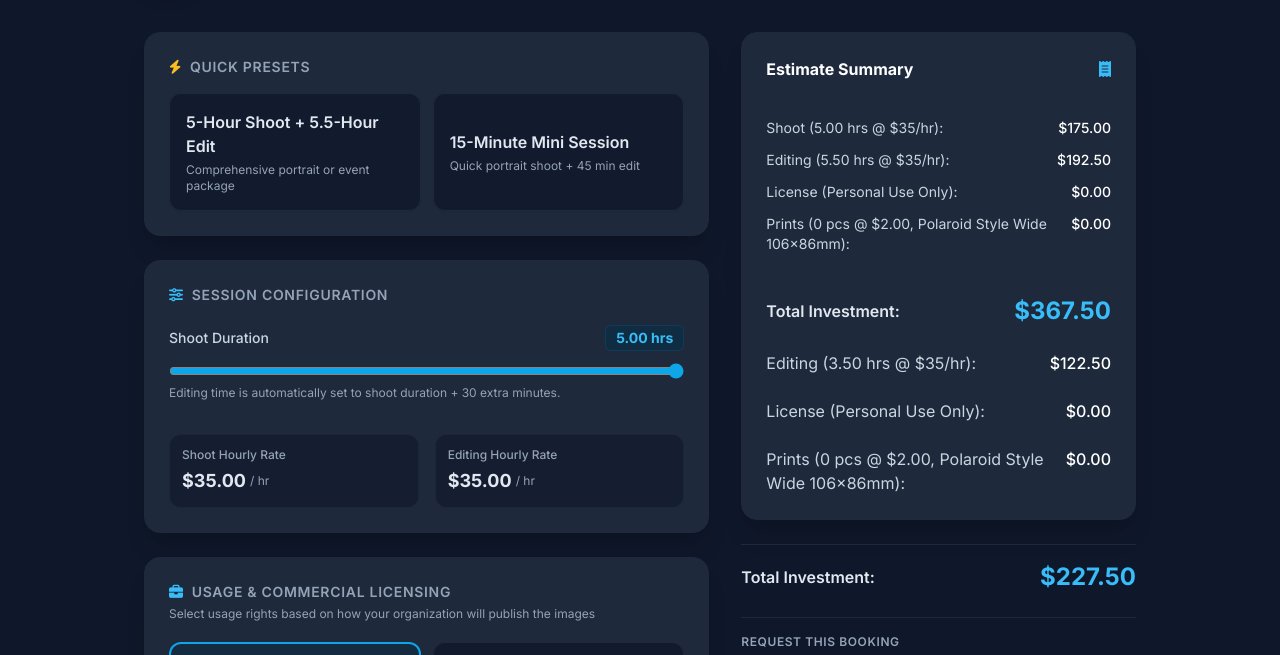
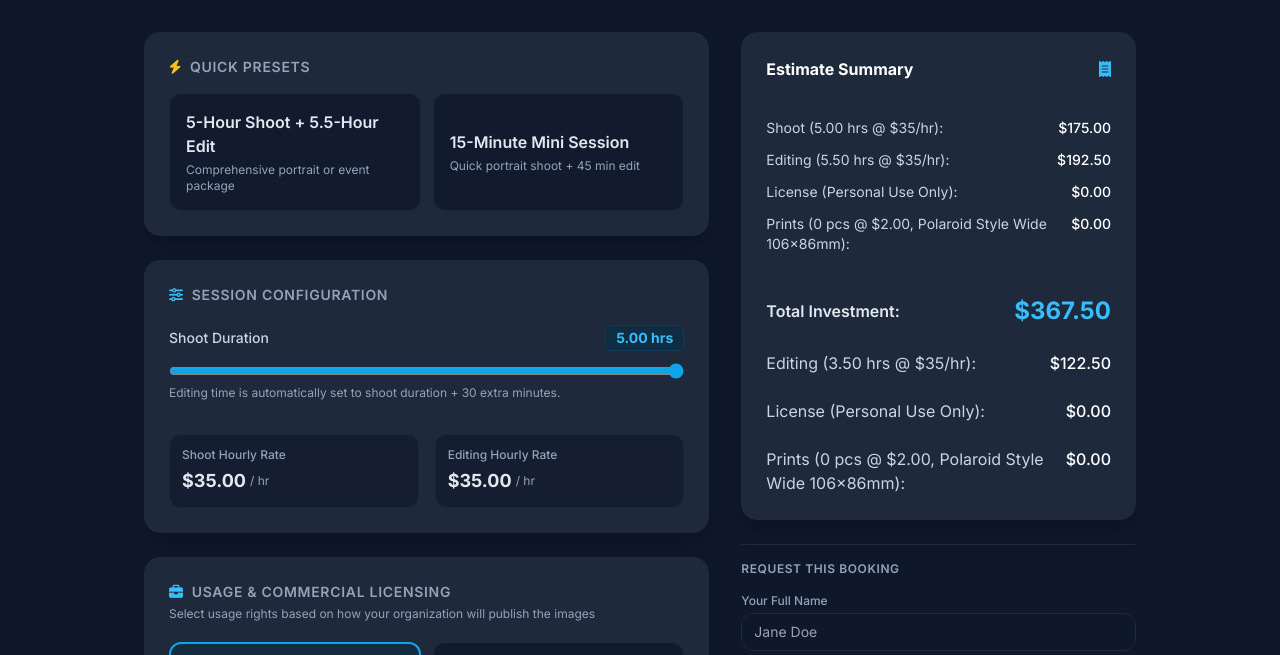
Before and after one commit to canonmomentsphotography/Pricing, a plain HTML site: page index.html in a window 1280 px wide. Shown: the part 77-732 px from the top of the page. Drawn offline with nearby package versions, Linux system fonts and the light colour scheme; no server answers.

Commit message:
Update index.html

```diff
--- a/index.html
+++ b/index.html
@@ -268,11 +268,6 @@
                         <span id="summaryPrintsLabel">Prints (0 pcs @ $2.00, Polaroid Style Wide 106x86mm):</span>
                         <span id="summaryPrintsCost" class="font-medium text-white">$0.00</span>
                     </div>
-                </div>
-
-                <div class="pt-4 border-t border-slate-800 flex justify-between items-center">
-                    <span class="font-semibold text-slate-200">Total Investment:</span>
-                    <span id="grandTotal" class="text-2xl font-black text-sky-400">$227.50</span>
                 </div>
 
                 <!-- Booking Request Form -->
```
